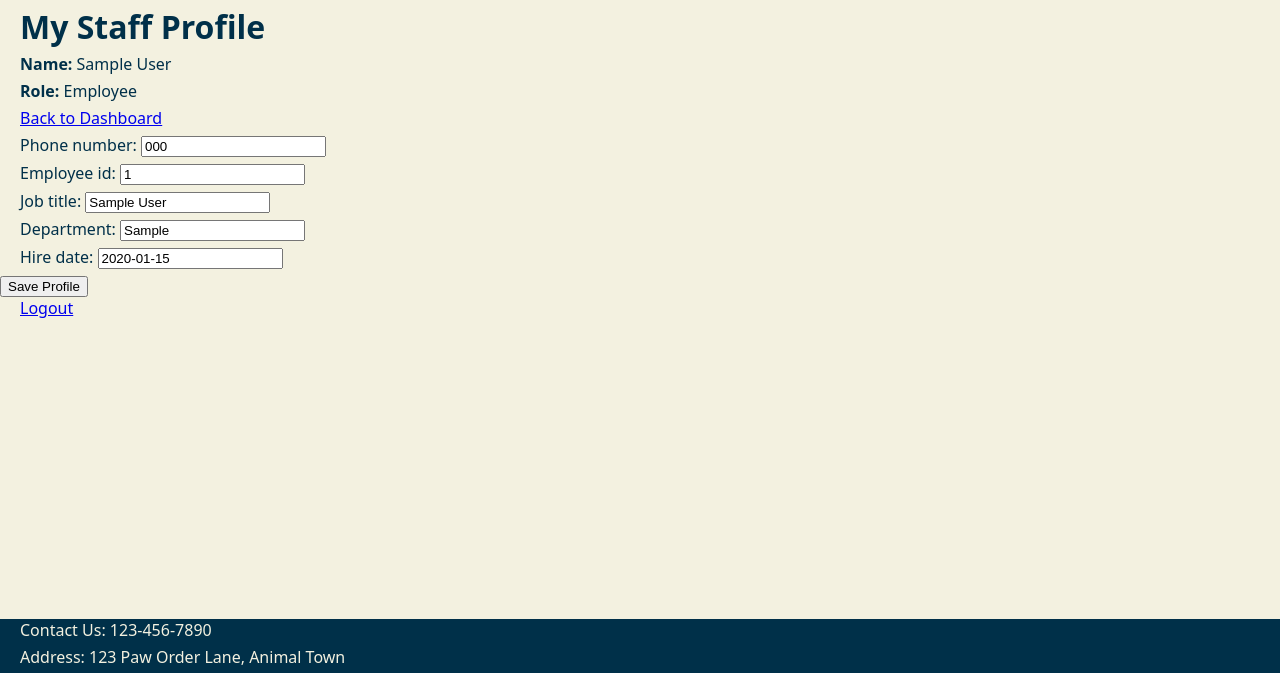
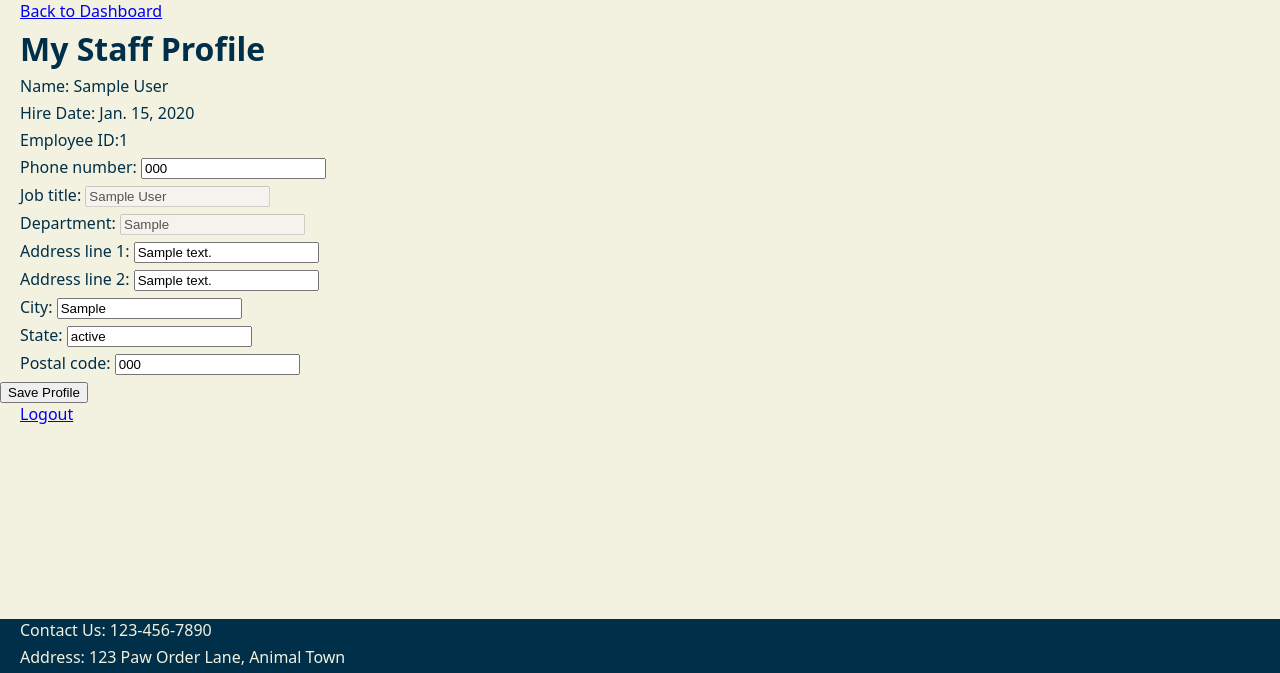
Before and after one commit to Tmonstah/animal-shelter-management-system, a Django app: page /employee/profile/ in a window 1280 px wide. Shown: the part 127-800 px from the top of the page. Run offline with Django 5.2, Linux system fonts and the light colour scheme; a user stored in the database is signed in; tables that the repository leaves empty hold one stand-in row (values such as "Sample post").

Commit message:
Created required profile info for account creation, blocked unchangable profile info on profile screens

```diff
--- a/accounts/forms.py
+++ b/accounts/forms.py
@@ -22,10 +22,13 @@ class EmployeeProfileForm(forms.ModelForm): #Employee form to creat update Metad
         model = EmployeeProfile
         fields = (
             "phone_number",
-            "employee_id",
             "job_title",
             "department",
-            "hire_date",
+            "address_line_1",
+            "address_line_2",
+            "city",
+            "state",
+            "postal_code",
         )
 
 class CustomerRegistrationForm(UserCreationForm):
--- a/accounts/models.py
+++ b/accounts/models.py
@@ -71,7 +71,7 @@ class EmployeeProfile(models.Model): # Front to Backend connection 1:1
     employee_id = models.CharField(max_length=50, unique=True)
     job_title = models.CharField(max_length=100, blank=True)
     department = models.CharField(max_length=100, blank=True)
-    hire_date = models.DateField(null=True, blank=True)
+    hire_date = models.DateField(null=True, blank=True, auto_now_add=True)
     address_line_1 = models.CharField(max_length=150, blank=True)
     address_line_2 = models.CharField(max_length=150, blank=True)
     city = models.CharField(max_length=100, blank=True)
--- a/accounts/templates/accounts/customer_profile.html
+++ b/accounts/templates/accounts/customer_profile.html
@@ -3,13 +3,12 @@
 {% block content %}
 
 <!-- Customer profile page. -->
-
-<h1>Customer Profile</h1>
-
 <!-- Return to the customer dashboard-->
 <p>
     <a href="{% url 'customer_dashboard' %}">Back to Dashboard</a>
 </p>
+
+<h1>Customer Profile</h1>
 
 <!-- Customer profile form-->
 <form method="post">
--- a/accounts/templates/accounts/employee_profile.html
+++ b/accounts/templates/accounts/employee_profile.html
@@ -1,23 +1,22 @@
 {% extends "shelter_project/base.html" %}
 
 {% block content %}
-
-<h1>My Staff Profile</h1>
-
-<p>
-    <strong>Name:</strong>
-    {{ request.user.get_full_name|default:request.user.username }}
-</p>
-
-<p>
-    <strong>Role:</strong>
-    {{ staff_role }}
-</p>
 
 <!-- Return to the employee dashboard-->
 <p>
     <a href="{% url 'employee_dashboard' %}">Back to Dashboard</a>
 </p>
+
+<h1>My Staff Profile</h1>
+
+<p>
+    Name: {{ request.user.get_full_name|default:request.user.username }}
+</p>
+
+<p>Hire Date: {{employee_profile.hire_date}}</p>
+<p>Employee ID:{{employee_profile.employee_id}}</p>
+
+
 
 <!-- Employee profile form-->
 <form method="post">
@@ -27,6 +26,7 @@
 
     <button type="submit">Save Profile</button>
 </form>
+
 <p>
     <a href="{% url 'logout' %}">Logout</a>
 </p>
@@ -39,4 +39,5 @@
     </ul>
 {% endif %}
 
+
 {% endblock %}
--- a/accounts/views.py
+++ b/accounts/views.py
@@ -16,9 +16,21 @@ def register_customer(request):
         if registration_form.is_valid() and profile_registration_form.is_valid():
             user = registration_form.save()# Create the user account after all registration fields are validated.
             # Create profile for every registered customer and collect metadata
-            profile = profile_registration_form.save(commit=False)
-            profile.user = user
-            profile.save()
+            phone_number = profile_registration_form.cleaned_data['phone_number']
+            address_line_1 = profile_registration_form.cleaned_data['address_line_1']
+            address_line_2 = profile_registration_form.cleaned_data['address_line_2']
+            city = profile_registration_form.cleaned_data['city']
+            state = profile_registration_form.cleaned_data['state']
+            postal_code = profile_registration_form.cleaned_data['postal_code']
+            CustomerProfile.objects.create(
+                user=user,
+                phone_number=phone_number,
+                address_line_1=address_line_1,
+                address_line_2=address_line_2,
+                city=city,
+                state=state,
+                postal_code=postal_code,
+            )
 
             invite_code = registration_form.cleaned_data.get(   # Check whether the registrant supplied an employee invite code.
                 "employee_invite_code"
@@ -147,10 +159,8 @@ def employee_profile(request): # Customer access prvention Non-Functional
             "Customers cannot access the employee profile page."
         )
 
-    employee_profile, created = EmployeeProfile.objects.get_or_create( # Check if Employee profile exist or else prompt t>
-
+    employee_profile = EmployeeProfile.objects.get( # Check if Employee profile exist or else prompt t>
         user=request.user,
-	defaults={ "employee_id": f"EMP-{uuid.uuid4().hex[:12].upper()}"},
     )
 
     if request.method == "POST":
@@ -158,6 +168,8 @@ def employee_profile(request): # Customer access prvention Non-Functional
             request.POST,
             instance=employee_profile,
         )
+        employee_profile_form.fields['job_title'].disabled = True
+        employee_profile_form.fields['department'].disabled = True
 
         if employee_profile_form.is_valid():
             employee_profile_form.save()
@@ -170,6 +182,8 @@ def employee_profile(request): # Customer access prvention Non-Functional
         employee_profile_form = EmployeeProfileForm(
             instance=employee_profile
         )
+        employee_profile_form.fields['job_title'].disabled = True
+        employee_profile_form.fields['department'].disabled = True
 
 
     is_manager = request.user.groups.filter(name="Manager").exists()
@@ -180,7 +194,8 @@ def employee_profile(request): # Customer access prvention Non-Functional
         "accounts/employee_profile.html",
         {
             "employee_profile_form": employee_profile_form,
-	    "staff_role": "Manager" if is_manager else "Employee",
+            "employee_profile":employee_profile,
+	        "staff_role": "Manager" if is_manager else "Employee",
         },
     )
 
```
Also changed, not shown: accounts/admin.py (+17 -1 lines), accounts/migrations/0007_employeeprofile_address_line_1_and_more.py (added), accounts/migrations/0008_alter_employeeprofile_hire_date.py (added).
